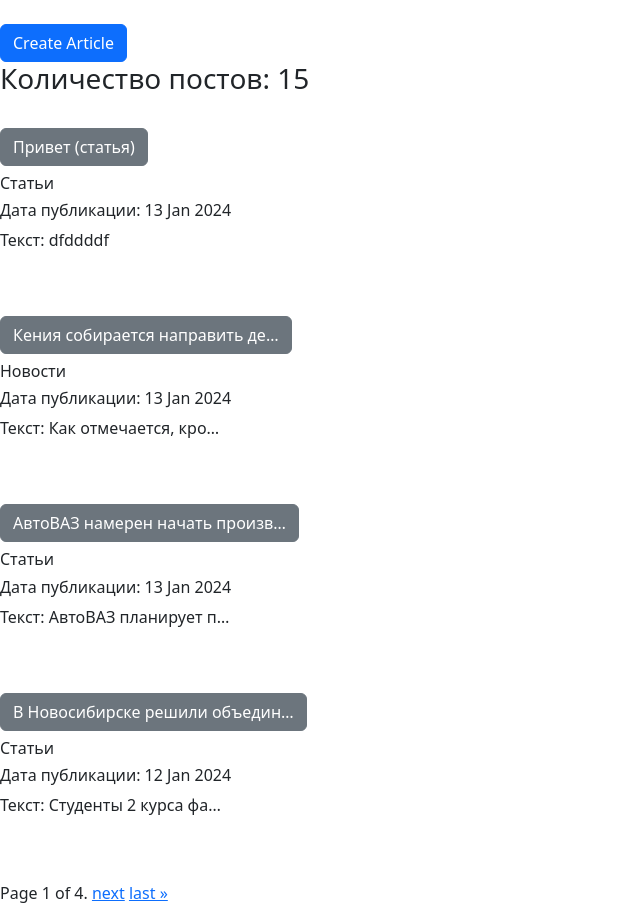
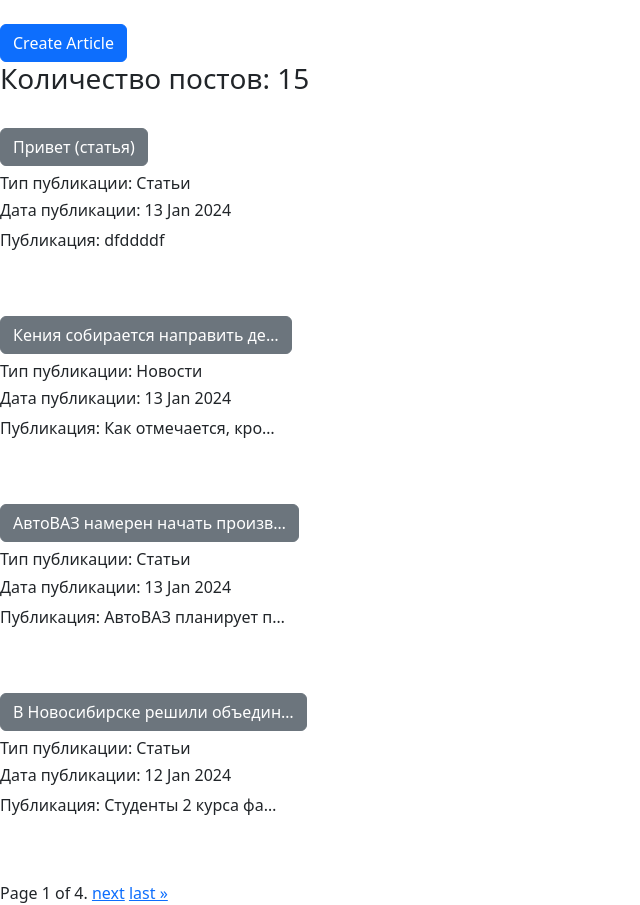
Before and after one commit to evgenijrusso/portal, a Django app: page /news/ in a window 1280 px wide. Shown: the part 56-961 px from the top of the page, without its empty margins (0-640 px from the left). Run offline with Django 4.2, Linux system fonts and the light colour scheme; data comes from the database, SQL or seed files in the repository; both versions use the stored data as it was after the commit; some libraries are stand-ins or nearby versions.

Commit message:
Обновление

```diff
--- a/NewsPortal/news/templates/news/posts.html
+++ b/NewsPortal/news/templates/news/posts.html
@@ -4,16 +4,16 @@
 {% block content %}
 <br>
 <!--<a class="btn btn-primary" href="create/" role="button">Create New</a>-->
-<a class="btn btn-primary" href="articles/create/" role="button">Create Article</a>
+<a class="btn btn-primary" href="/news/articles/create/" role="button">Create Article</a>
 <br>
 <h3>Количество постов: {{ page_obj.paginator.count }}</h3>
 <br>
 {% if posts %}
     {% for post in posts %}
       <h5><b class="text-center"><a href={{ post.pk }} class="btn btn-secondary">{{ post.title|truncatechars:30 }}</a></b></h5>
-      <h6>{{ post.get_choice_types_display }}</h6>
+      <h6>Тип публикации: {{ post.get_choice_types_display }}</h6>
       <h6>Дата публикации: {{ post.time_in|date:'d M Y' }} </h6>
-      <p>Текст: {{ post.content|truncatechars:20 }}</p>
+      <p>Публикация: {{ post.content|truncatechars:20 }}</p>
       <br><br>
     {% endfor %}
 {% else %}
--- a/NewsPortal/news/urls.py
+++ b/NewsPortal/news/urls.py
@@ -13,7 +13,7 @@ urlpatterns = [
     path('news/<int:pk>', PostDetail.as_view(), name='post_detail'),
     path('news/<int:pk>/delete/', PostDelete.as_view(), name='post_delete'),
     path('news/<int:pk>/edit/', PostUpdate.as_view(), name='post_edit'),
-    path('news/articles/<int:pk>/edit/', PostCreate.as_view(), name='posts_articles_edit'),
+    path('news/articles/<int:pk>/edit/', PostUpdate.as_view(), name='posts_articles_edit'),
 
     path('authors/', AuthorList.as_view(), name='authors'),
     path('comments/', CommentList.as_view(), name='comments'),
--- a/NewsPortal/news/views.py
+++ b/NewsPortal/news/views.py
@@ -72,7 +72,7 @@ class PostUpdate(UpdateView):
         return context
 
     def get_type_update(self):
-        if 'articles' in self.request.path:
+        if 'articles' in self.request.path:      # здесь появляется неверный адрес
             return ['Edit article', 'Редактировать статью']
         else:
             return ['Edit news', 'Редактировать новость']
```
Also changed, not shown: NewsPortal/db.sqlite3.
